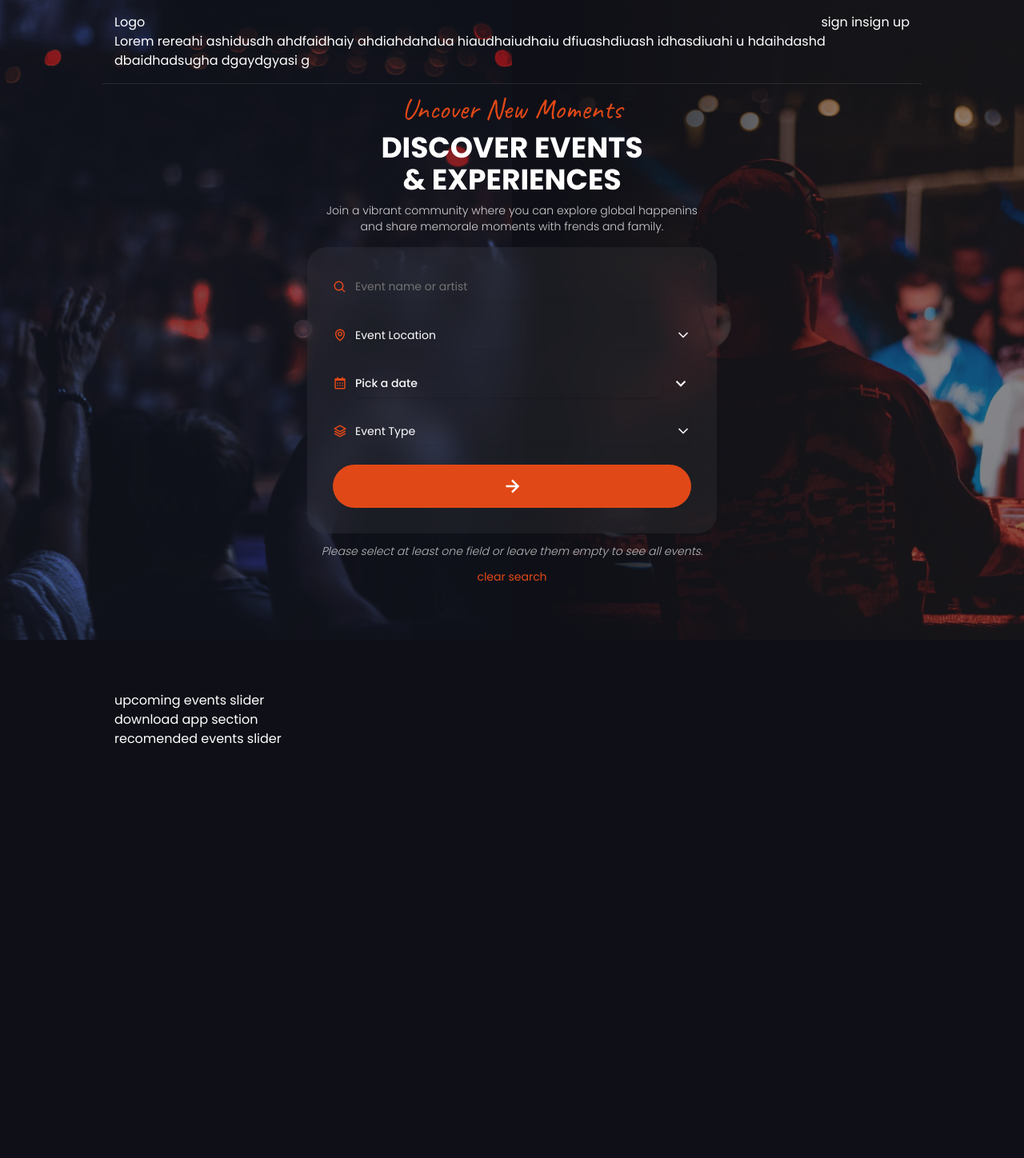
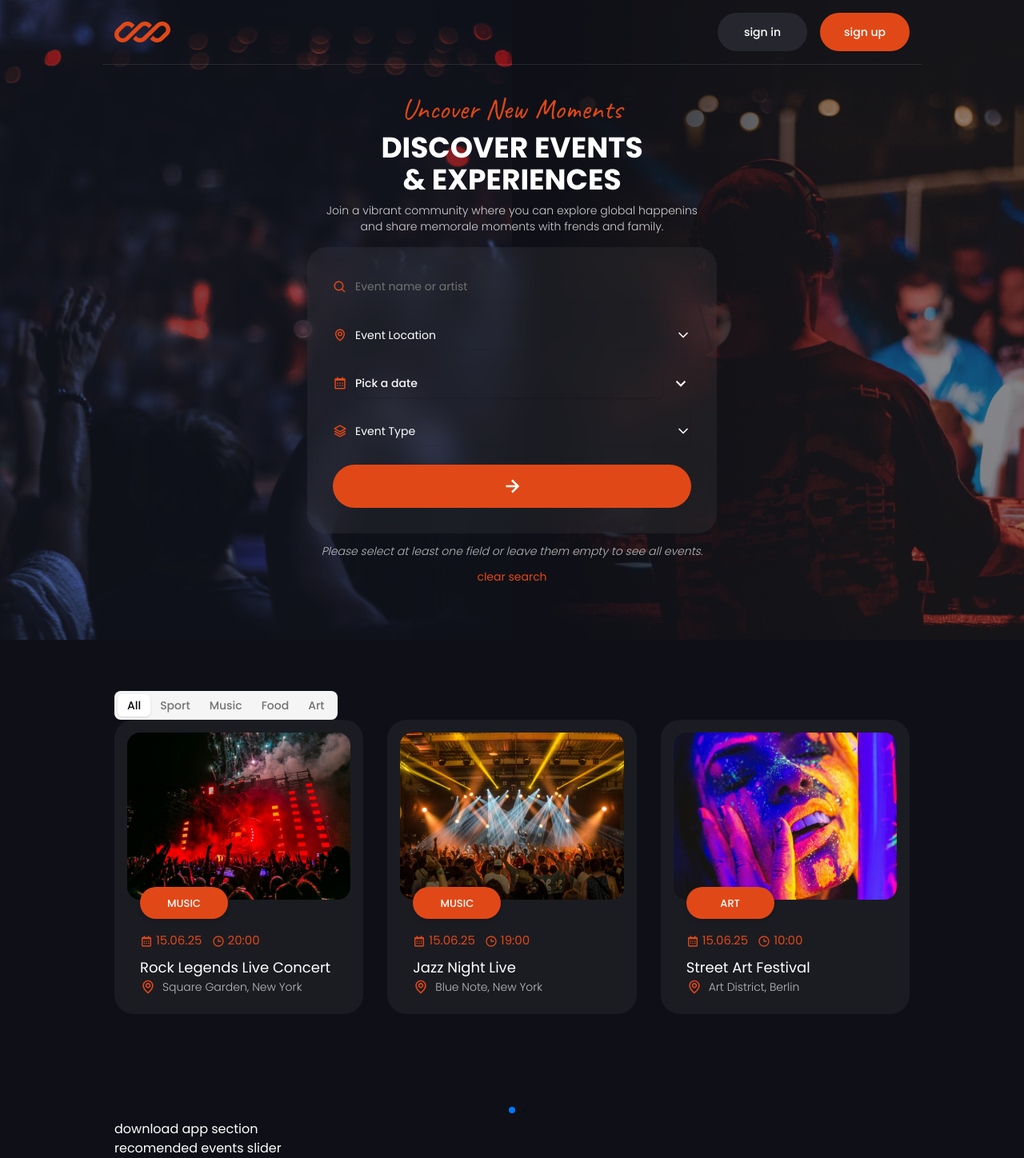
Before and after one commit to RuanTarcisio/EventApp, a Next.js app: page / in a window 1280 px wide. Shown: the whole page at 80% size. Before the commit the page ends 936 px from the top, so only its background shows below. Built offline with nearby package versions, Linux system fonts and the light colour scheme; data requests are answered from the project's data file.

Commit message:
UpcomingEvents / Slider ongoing

```diff
--- a/app/page.jsx
+++ b/app/page.jsx
@@ -1,9 +1,12 @@
 "use client";
 
-import EventList from "@/components/Events/EventList";
 import { useContext } from "react";
 import { EventContext } from "@/contexts/EventContext";
+
+// components
 import Hero from "@/components/Hero";
+import EventList from "@/components/Events/EventList";
+import UpcomingEvents from "@/components/UpcomingEvents";
 
 const Home = () => {
   const { showEventList, handleClearSearch } = useContext(EventContext);
@@ -22,7 +25,7 @@ const Home = () => {
         <div>
           <div className="container mx-auto">
             {/* upcoming events slider */}
-            <div>upcoming events slider</div>
+            <UpcomingEvents />
             {/* download app section */}
             <div>download app section</div>
             {/* recomended events slider*/}
--- a/components/Header.jsx
+++ b/components/Header.jsx
@@ -1,22 +1,28 @@
-import Image from "next/image"
-import Link from "next/link"
+import Image from "next/image";
+import Link from "next/link";
 
 const Header = () => {
   return (
     <header className="absolute left-0 right-0 z-10">
       <div className="container mx-auto h-full border-b border-white/10 py-4 xl:py-6">
-      <div className="flex justify-between items-center h-full">
-        {/* lobo */}
-        <div>Logo</div>
-        <div>
-          <button>sign in</button>
-          <button>sign up</button>
+        <div className="flex justify-between items-center h-full">
+          {/* logo */}
+          <Link href={"/"}>
+            <Image
+              src={"/assets/header/logo.svg"}
+              width={70}
+              height={70}
+              alt=""
+            />
+          </Link>
+          <div className="flex gap-4">
+            <button className="btn btn-tertiary">sign in</button>
+            <button className="btn btn-accent">sign up</button>
+          </div>
         </div>
       </div>
-        Lorem rereahi ashidusdh ahdfaidhaiy ahdiahdahdua  hiaudhaiudhaiu dfiuashdiuash  idhasdiuahi u hdaihdashd dbaidhadsugha dgaydgyasi g
-      </div>
     </header>
-  )
-}
+  );
+};
 
-export default Header
+export default Header;
--- a/components/SearchBar/EventType.jsx
+++ b/components/SearchBar/EventType.jsx
@@ -19,7 +19,6 @@ const EventType = () => {
     "All type",
     ...new Set(events.map((event) => event.type)),
   ];
-  console.log(uniqueTypes);
 
   return (
     <div className="flex items-center gap-[10px] w-full xl:w-[190px] select-none">
--- /dev/null
+++ b/components/UpcomingEvents.jsx
@@ -0,0 +1,86 @@
+"use client";
+
+import { EventContext } from "@/contexts/EventContext";
+import { useContext, useEffect, useState } from "react";
+
+// import swiper react components
+import { Swiper, SwiperSlide } from "swiper/react";
+
+// import swiper styles
+import "swiper/css";
+import "swiper/css/pagination";
+
+// import swiper required modules
+import { Pagination } from "swiper/modules";
+
+import { Tabs, TabsList, TabsTrigger } from "./ui/tabs";
+
+// import components
+import Link from "next/link";
+import Image from "next/image";
+import Event from "./Events/Event";
+import SkeletonGrid from "./SkeletonGrid";
+
+const UpcomingEvents = () => {
+  const { events } = useContext(EventContext);
+  const [eventValue, setEventValue] = useState("all");
+  const [filteredEvents, setFilteredEvents] = useState([]);
+
+  useEffect(() => {
+    const filterEvents = () => {
+      if (eventValue === "all") {
+        setFilteredEvents(events);
+      } else {
+        const result = events.filter((event) => event.type === eventValue);
+        setFilteredEvents(result);
+      }
+    };
+
+    filterEvents();
+  }, [eventValue, events]);
+
+  return (
+    <section>
+      <div>
+        <Tabs value={eventValue} onValueChange={setEventValue}>
+          <TabsList>
+            <TabsTrigger value="all">All</TabsTrigger>
+            <TabsTrigger value="sport">Sport</TabsTrigger>
+            <TabsTrigger value="music">Music</TabsTrigger>
+            <TabsTrigger value="food">Food</TabsTrigger>
+            <TabsTrigger value="art">Art</TabsTrigger>
+          </TabsList>
+        </Tabs>
+      </div>
+      {/* slider */}
+      {filteredEvents.length > 0 ? (
+        <Swiper
+          slidesPerView={1}
+          spaceBetween={30}
+          pagination={{ dynamicBullets: true, clickable: true }}
+          breakpoints={{
+            640: { slidesPerView: 2 },
+            1024: { slidesPerView: 3 },
+            1310: { slidesPerView: 4 },
+          }}
+          modules={[Pagination]}
+          className="w-full h-[500px]"
+        >
+          {filteredEvents.map((event, index) => {
+            return (
+              <SwiperSlide key={index} className="select-none">
+                <Link href="">
+                  <Event event={event} />
+                </Link>
+              </SwiperSlide>
+            );
+          })}
+        </Swiper>
+      ) : (
+        <SkeletonGrid itemCount={4} />
+      )}
+    </section>
+  );
+};
+
+export default UpcomingEvents;
```
